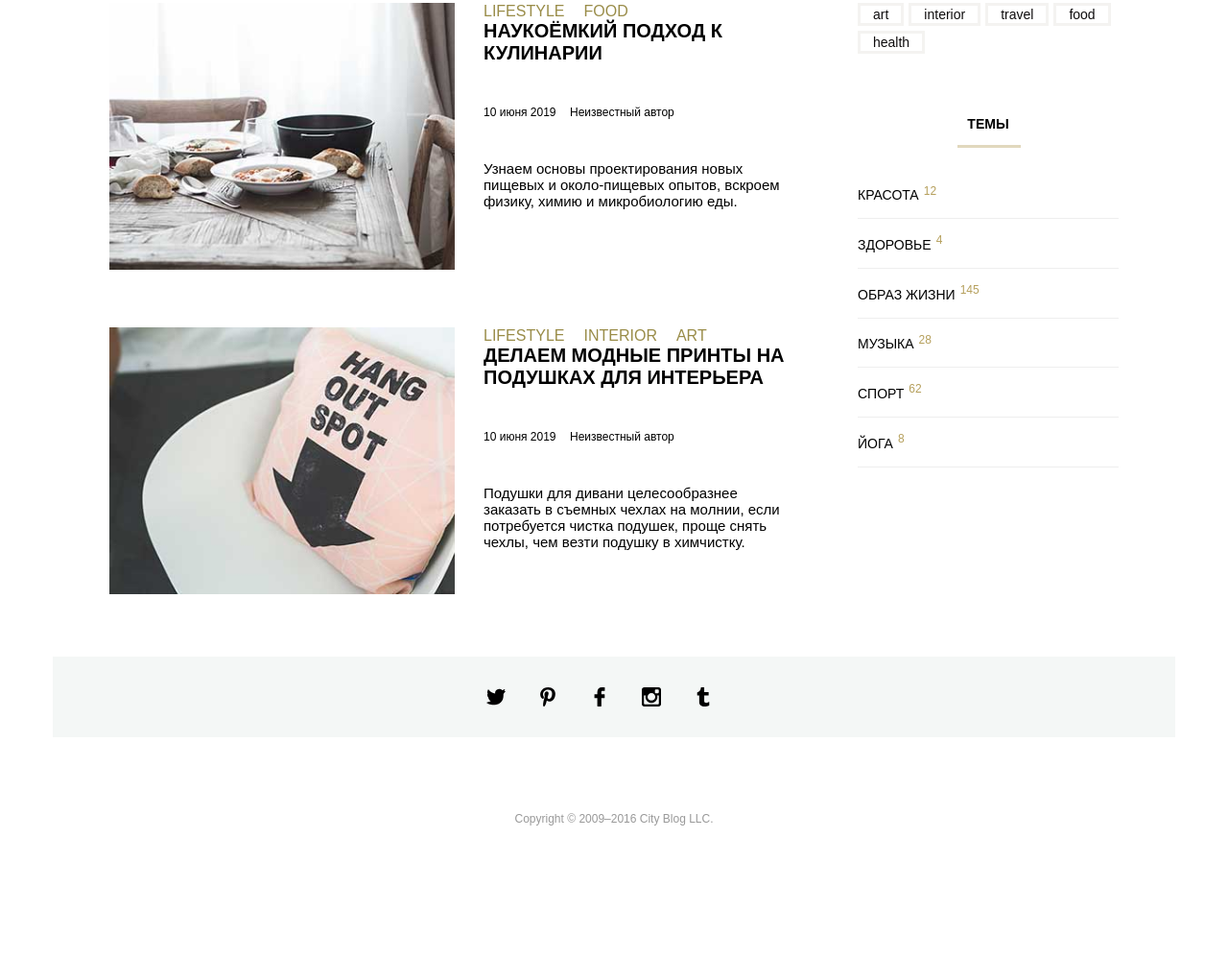
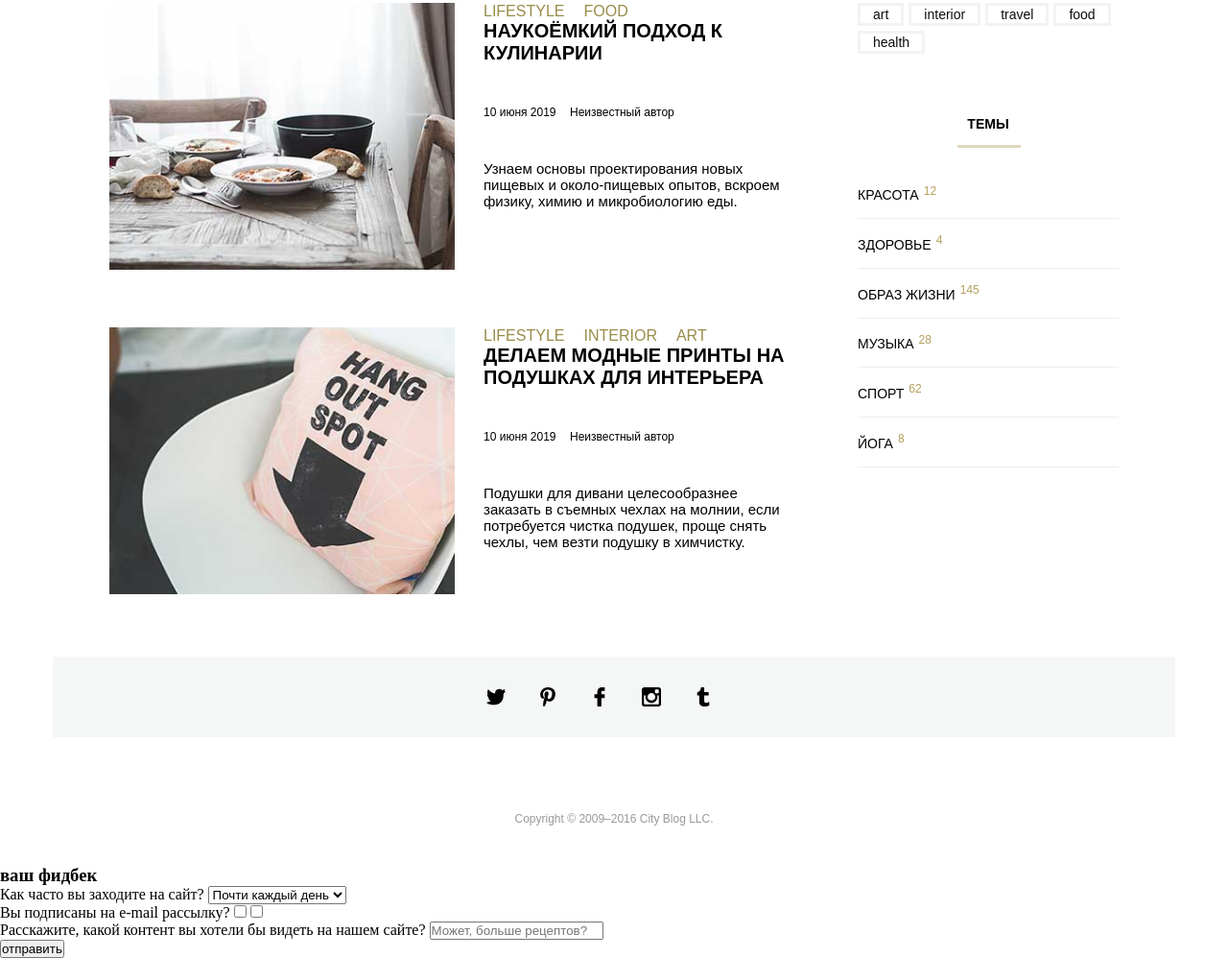
Before and after one commit to SaymanDiman/DiplomMQ-34, a plain HTML site: page index.html in a window 1280 px wide. Shown: the part 1616-2614 px from the top of the page at 96% size. Before the commit the page ends 2517 px from the top, so only its background shows below. Drawn offline with Linux system fonts and the light colour scheme.

Commit message:
Add files via upload

```diff
--- a/index.html
+++ b/index.html
@@ -2,12 +2,11 @@
 <html lang="en">
 <head>
   <meta charset="UTF-8">
+  <link rel="stylesheet" href="css/style.css">
   <meta name="viewport" content="width=device-width, initial-scale=1.0">
   <title>Diplom</title>
 </head>
 <body>
-<link rel="stylesheet" href="css/style.css">
-<meta charset="utf-8">
 <header class="header">
   <div class="container">
     <div class="header-nav">
@@ -292,5 +291,36 @@
         <a class="copyright" href="#0">Copyright © 2009–2016 City Blog LLC.</a>
       </div>
     </footer>
+      <div class="container__popup">
+<div class="popup">
+  <form class="form">
+    <div class="form__group">
+      <label class="select-group">
+        <h3 class="popup__title">ваш фидбек</h3>
+        <span class="select-label">Как часто вы заходите на сайт?</span>
+        <select class="select">
+          <option value="almost every day" selected>Почти каждый день</option>
+          <option value="once a week">Раз в неделю</option>
+          <option value="rarely">Редко</option>
+        </select>
+      </label>
+    </div>
+        <div class="form-group">
+      <label class="checkbox-group">
+        <span class="checkbox-text">Вы подписаны на e-mail рассылку?</span>
+         <input type="checkbox" class="checkbox" required>
+         <input type="checkbox" class="checkbox" required>
+      </label>
+    </div>
+    <div class="form__text">
+      <label class="text__group">
+        <span class="span__text">Расскажите, какой контент вы хотели бы видеть на нашем сайте?</span>
+        <input type="field__text" name="text" placeholder="Может, больше рецептов?">
+      </label>
+    </div>
+    <button class="button__popup">отправить</button>
+  </form>
+</div>
+</div>
   </body>
 </html>
```
